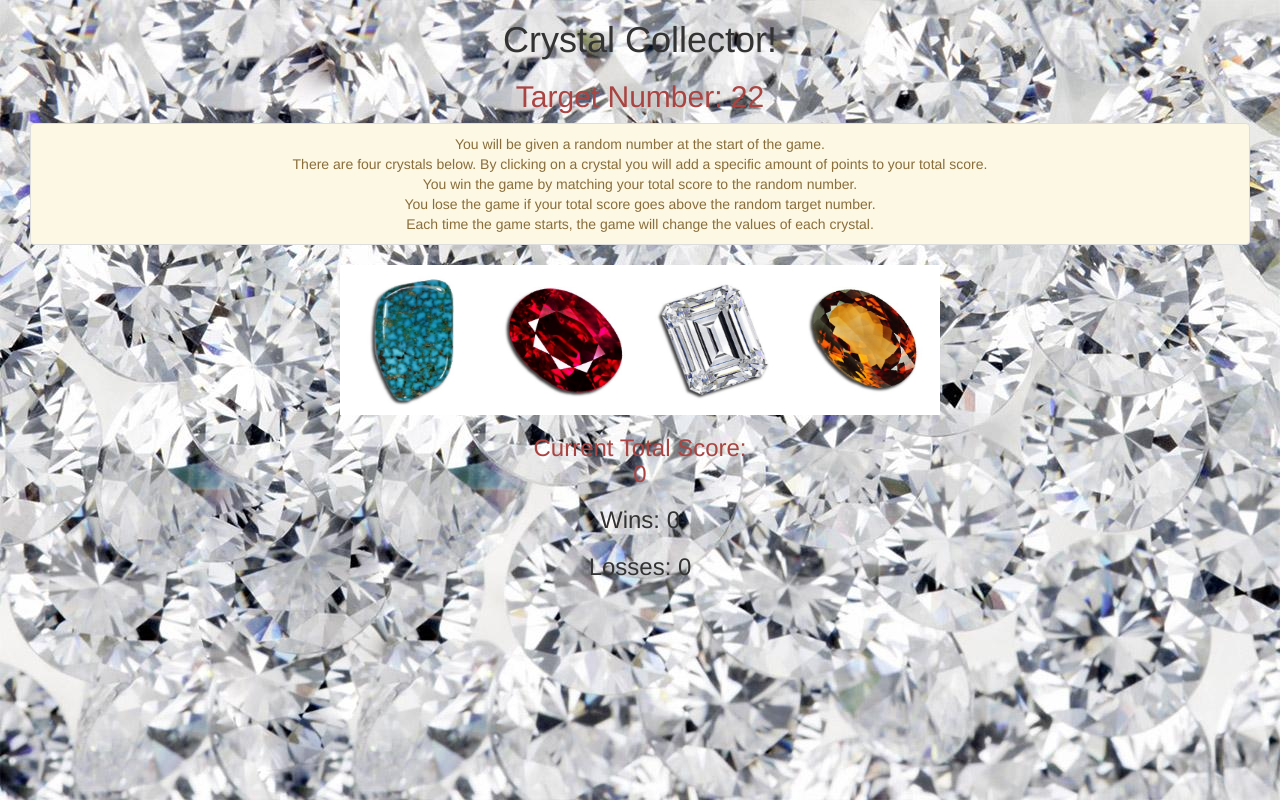
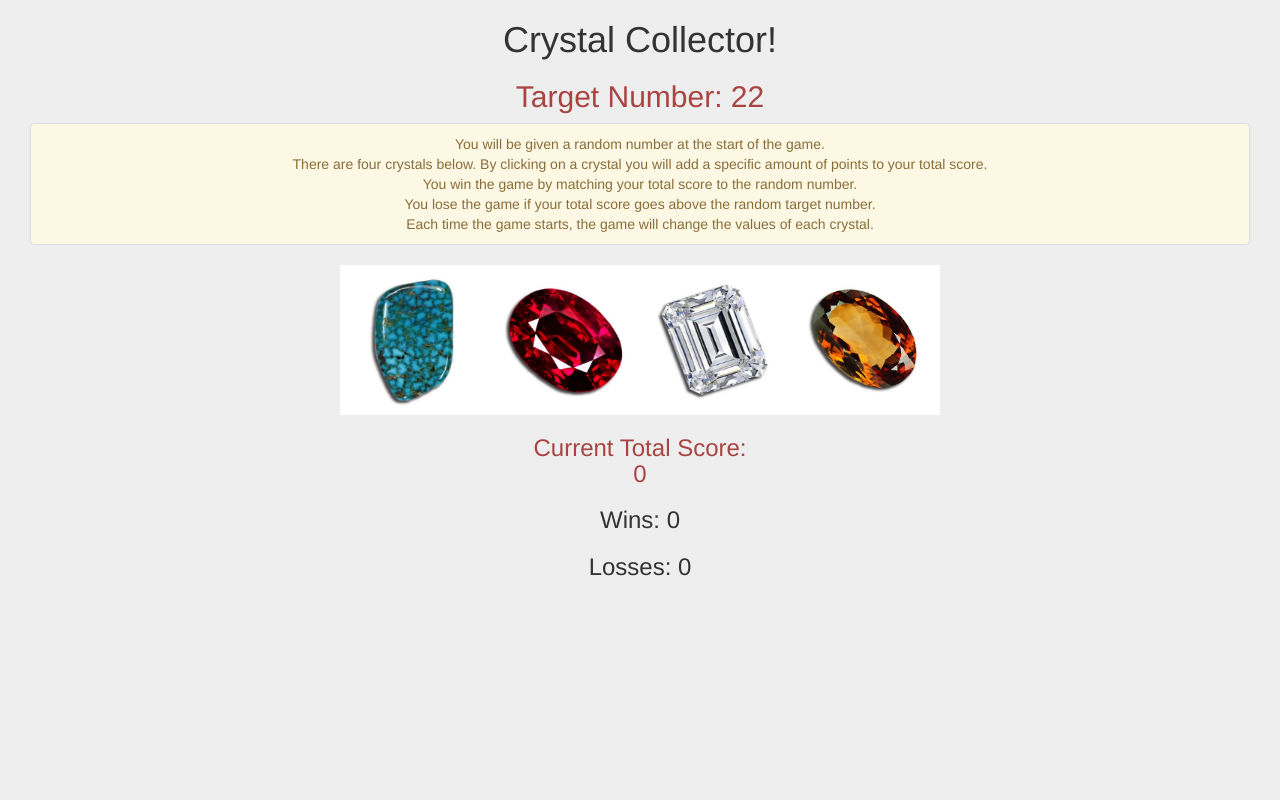
Before and after one commit to chiaychang/week-4-game, a PHP site: page / in a window 1280 px wide. Run offline with PHP 8.4, Linux system fonts and the light colour scheme.

Commit message:
change color background

```diff
--- a/assets/css/style.css
+++ b/assets/css/style.css
@@ -1,5 +1,5 @@
 body {
-	background: url("..//images/background.jpg");
+	background: #eee;
 
 }
 
```
Also changed, not shown: 1 other file.
